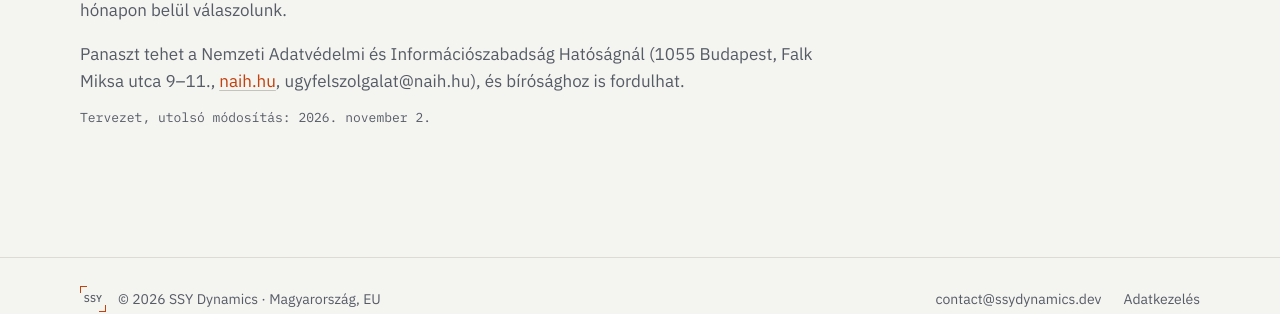
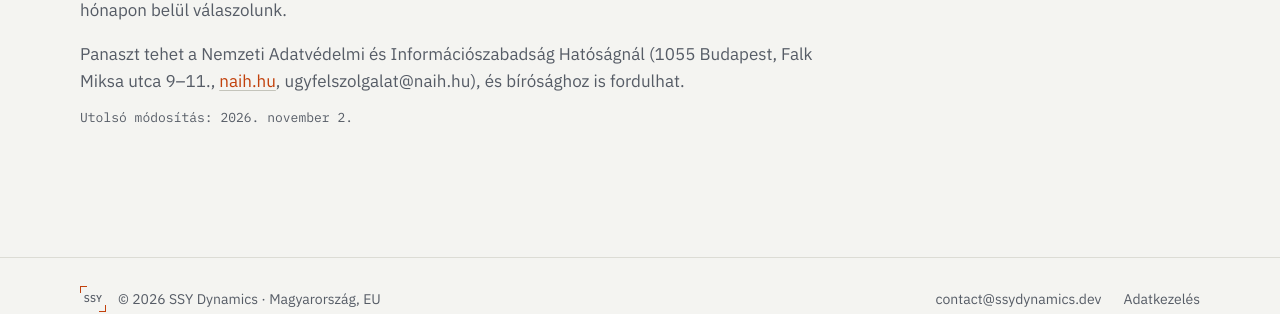
Before and after one commit to SSYkolos/SSYkolos.github.io, a Jekyll site: the page built from hu/adatkezeles.md, in a window 1280 px wide and 900 px high, scrolled down 1908 px. Shown: the part 527-841 px from the top of the window. Built offline with Jekyll 4.4.1, drawn with Linux system fonts in a browser that asks for light colours; some of the changed text lies outside the part shown.

```diff
--- a/hu/adatkezeles.md
+++ b/hu/adatkezeles.md
@@ -59,4 +59,4 @@ Kérhet tájékoztatást és hozzáférést az adataihoz, kérheti a helyesbít
 
 Panaszt tehet a Nemzeti Adatvédelmi és Információszabadság Hatóságnál (1055 Budapest, Falk Miksa utca 9–11., [naih.hu](https://www.naih.hu), ugyfelszolgalat@naih.hu), és bírósághoz is fordulhat.
 
-<p class="meta">Tervezet, utolsó módosítás: 2026. november 2.</p>
+<p class="meta">Utolsó módosítás: 2026. november 2.</p>
```
Also changed, not shown: other parts of hu/adatkezeles.md (+1 -1 lines).
